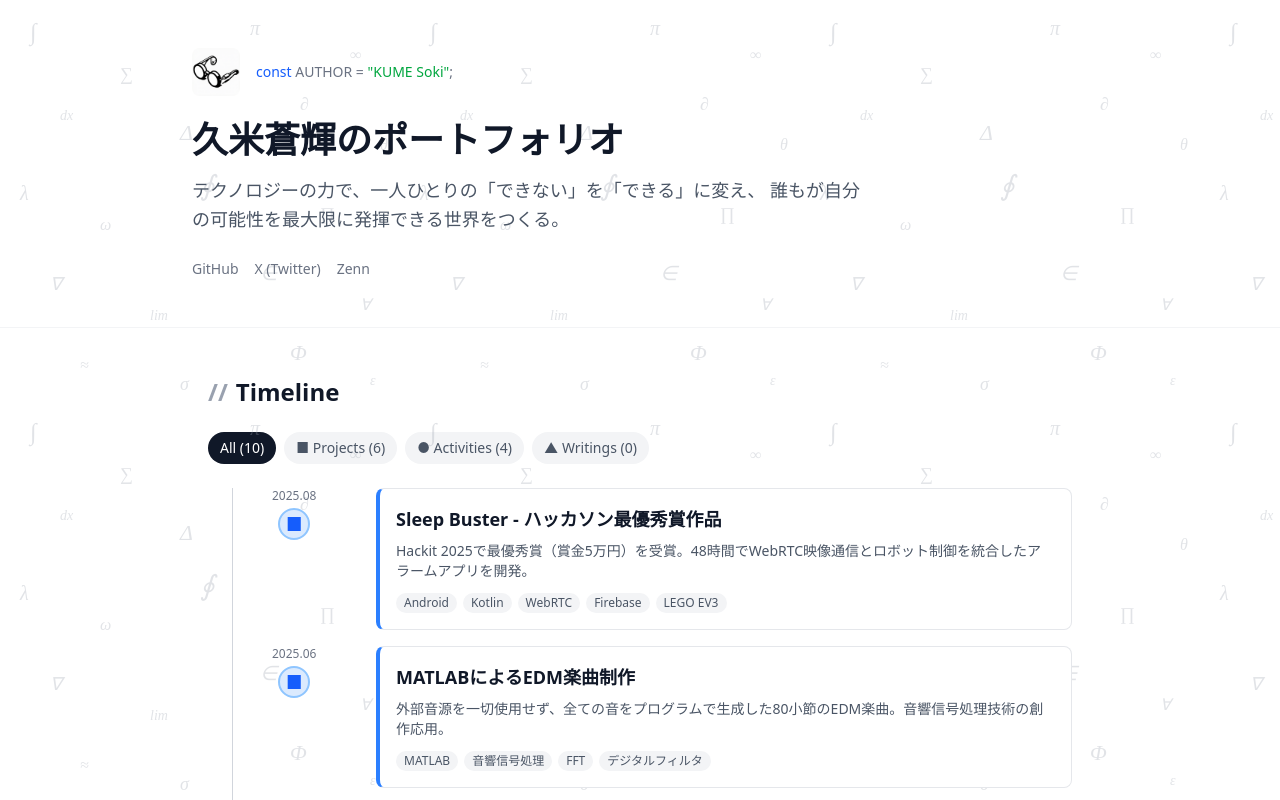
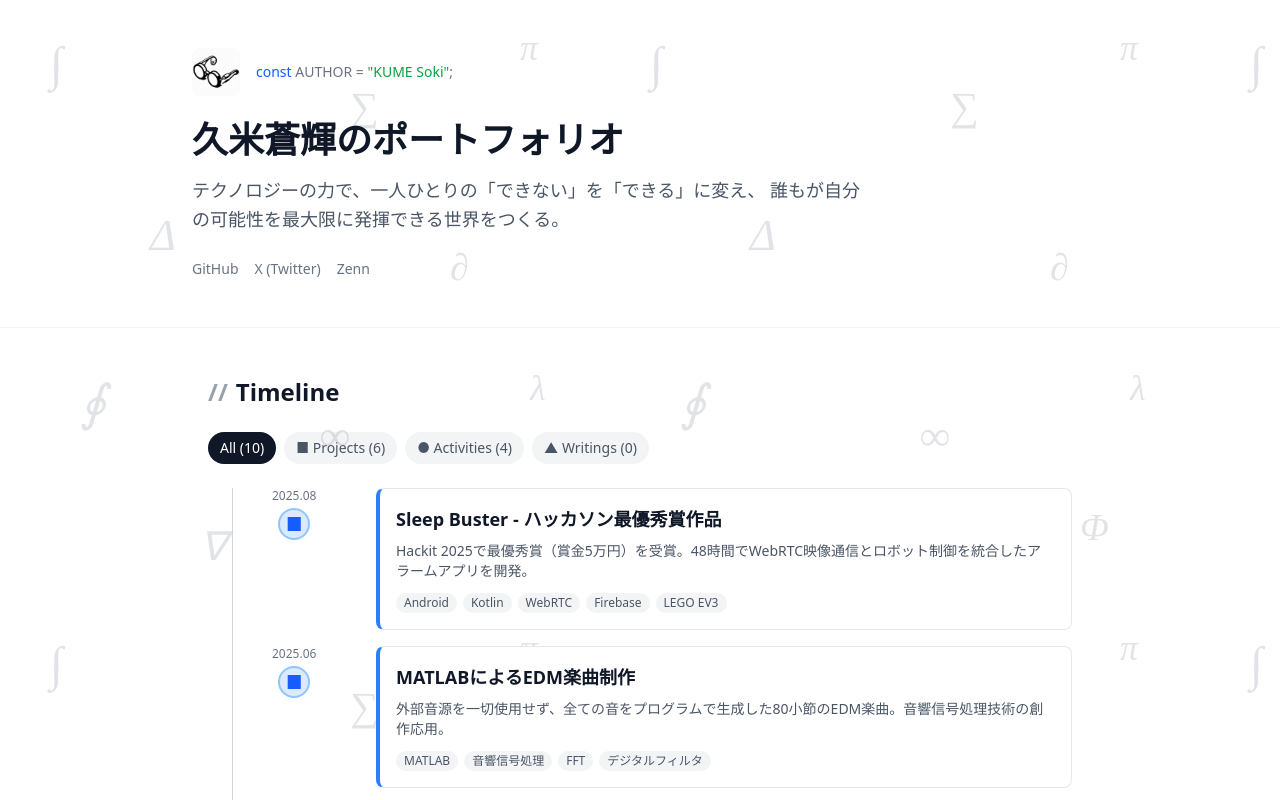
Before and after one commit to Soki0909/Soki0909.github.io, a React (Vite) app: page / in a window 1280 px wide. Shown: the top 800 px of the page. Built offline with nearby package versions, Linux system fonts and the light colour scheme; no server answers.

Commit message:
style: 数学記号を大きく、まばらに配置（600x600、10個）

```diff
--- a/src/pages/Hub.tsx
+++ b/src/pages/Hub.tsx
@@ -34,7 +34,7 @@ const Hub = () => {
           style={{
             backgroundImage: "url('/assets/svg/math-scatter.svg')",
             backgroundRepeat: 'repeat',
-            backgroundSize: '400px 400px',
+            backgroundSize: '600px 600px',
           }}
           aria-hidden="true"
         />
```
Also changed, not shown: public/assets/svg/math-scatter.svg.
